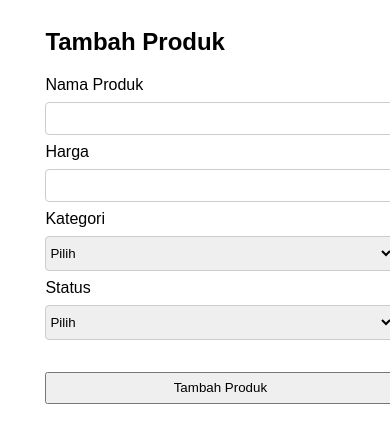
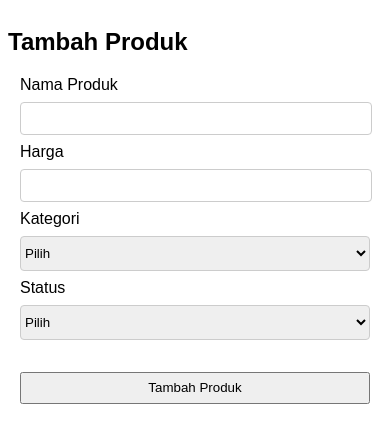
Before and after one commit to msuryasyahruli/TestJuniorProgrammer-Fastprint, a PHP site: page /tambah.php in a window 390 px wide. Shown: the top 443 px of the page. Run offline with PHP 8.4, Linux system fonts and the light colour scheme; data that the repository does not hold is empty.

Commit message:
update responsive

```diff
--- a/style.css
+++ b/style.css
@@ -1,9 +1,5 @@
 body {
     font-family: Arial, sans-serif;
-}
-
-.container {
-    padding-inline: 10%;
 }
 
 .header {
@@ -11,3 +7,9 @@ body {
     justify-content: space-between;
     align-items: center;
 }
+
+.container {
+    width: 100%;
+    max-width: 1200px;
+    margin-inline: auto;
+}
--- a/tambah.php
+++ b/tambah.php
@@ -34,7 +34,7 @@ $status_result = $conn->query("SELECT * FROM status");
     <link rel="stylesheet" href="style.css">
     <style>
         form {
-            width: 350px;
+            max-width: 350px;
             margin: auto;
         }
 
--- a/ubah.php
+++ b/ubah.php
@@ -51,7 +51,7 @@ if (isset($_POST['submit'])) {
     <link rel="stylesheet" href="style.css">
     <style>
         form {
-            width: 350px;
+            max-width: 350px;
             margin: auto;
         }
 
```
Also changed, not shown: index.php (+13 -2 lines).
